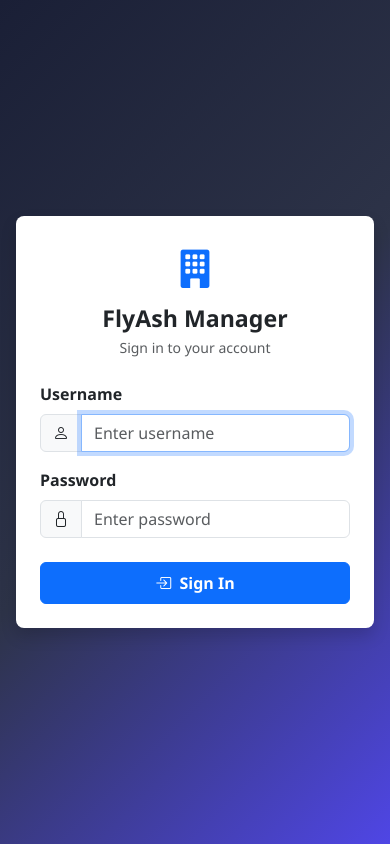
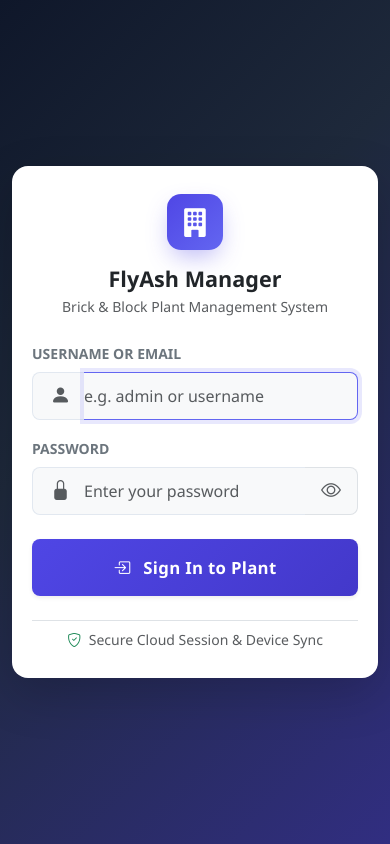
Before and after one commit to 14-Nishanth/flyash-manager, a Flask app: page /auth/login in a window 390 px wide. Run offline with Flask 3, Linux system fonts and the light colour scheme.

Commit message:
Optimize login page responsiveness and dynamic sizing for all mobile and tablet devices

```diff
--- a/static/css/style.css
+++ b/static/css/style.css
@@ -254,26 +254,113 @@ input[type=number] {
 .badge-customer { background-color: #0ea5e9 !important; }
 .badge-both { background-color: #8b5cf6 !important; }
 
-/* ===== Login Page ===== */
-.login-page {
+/* ===== Login Page (Fully Device Responsive) ===== */
+.login-body {
+    background: linear-gradient(135deg, #0f172a 0%, #1e293b 40%, #312e81 100%);
+    min-height: 100vh;
+    margin: 0;
+    padding: 0;
+    display: flex;
+    flex-direction: column;
+}
+
+.login-wrapper {
     min-height: 100vh;
     display: flex;
     align-items: center;
     justify-content: center;
-    padding: 1rem;
-    background: linear-gradient(135deg, #1a1f36 0%, #2d3348 50%, #4f46e5 100%);
+    padding: 1.25rem;
+    width: 100%;
+}
+
+.login-container {
+    width: 100%;
+    max-width: 460px;
+    margin: 0 auto;
 }
 
 .login-card {
-    width: 100%;
-    max-width: 400px;
-    border: none;
-    border-radius: 16px;
-    box-shadow: 0 20px 60px rgba(0, 0, 0, 0.3);
+    background: #ffffff;
+    border-radius: 20px !important;
+    box-shadow: 0 25px 60px -15px rgba(0, 0, 0, 0.4), 0 0 0 1px rgba(255, 255, 255, 0.1);
+    overflow: hidden;
+    transition: transform 0.2s ease, box-shadow 0.2s ease;
 }
 
-.login-card .card-body {
-    padding: 2rem 1.75rem;
+.login-brand-icon {
+    width: 68px;
+    height: 68px;
+    border-radius: 18px;
+    background: linear-gradient(135deg, #4f46e5 0%, #6366f1 100%);
+    color: #ffffff;
+    display: flex;
+    align-items: center;
+    justify-content: center;
+    font-size: 2.2rem;
+    box-shadow: 0 10px 25px -5px rgba(79, 70, 229, 0.4);
+}
+
+.login-submit-btn {
+    background: linear-gradient(135deg, #4f46e5 0%, #4338ca 100%);
+    border: none;
+    font-size: 1.05rem;
+    letter-spacing: 0.3px;
+    transition: all 0.25s ease;
+}
+
+.login-submit-btn:hover, .login-submit-btn:focus {
+    background: linear-gradient(135deg, #4338ca 0%, #3730a3 100%);
+    transform: translateY(-1px);
+    box-shadow: 0 12px 25px -5px rgba(79, 70, 229, 0.5);
+}
+
+.login-card .input-group-text {
+    border-color: #e2e8f0;
+    color: #64748b;
+    padding-left: 1.1rem;
+    padding-right: 0.9rem;
+}
+
+.login-card .form-control {
+    border-color: #e2e8f0;
+    color: #1e293b;
+    font-size: 1rem;
+}
+
+.login-card .form-control:focus {
+    background-color: #ffffff;
+    border-color: #6366f1;
+    box-shadow: 0 0 0 4px rgba(99, 102, 241, 0.15);
+}
+
+/* Mobile & Tablet Specific Layout Adjustments */
+@media (max-width: 576px) {
+    .login-wrapper {
+        padding: 0.75rem;
+    }
+
+    .login-container {
+        max-width: 100%;
+    }
+
+    .login-card {
+        border-radius: 16px !important;
+    }
+
+    .login-card .card-body {
+        padding: 1.75rem 1.25rem !important;
+    }
+
+    .login-brand-icon {
+        width: 56px;
+        height: 56px;
+        font-size: 1.8rem;
+        border-radius: 14px;
+    }
+
+    .login-card h2 {
+        font-size: 1.35rem !important;
+    }
 }
 
 /* ===== Outstanding Amounts ===== */
--- a/templates/login.html
+++ b/templates/login.html
@@ -2,63 +2,111 @@
 <html lang="en">
 <head>
     <meta charset="UTF-8">
-    <meta name="viewport" content="width=device-width, initial-scale=1.0">
+    <meta name="viewport" content="width=device-width, initial-scale=1.0, maximum-scale=5.0, user-scalable=yes">
+    <meta name="theme-color" content="#1e293b">
     <title>Sign In - FlyAsh Manager</title>
     <link href="https://cdn.jsdelivr.net/npm/bootstrap@5.3.3/dist/css/bootstrap.min.css" rel="stylesheet">
     <link href="https://cdn.jsdelivr.net/npm/bootstrap-icons@1.11.3/font/bootstrap-icons.min.css" rel="stylesheet">
     <link href="{{ url_for('static', filename='css/style.css') }}" rel="stylesheet">
 </head>
-<body>
-    <div class="login-page">
-        <div class="card login-card shadow border-0 rounded-3" style="max-width: 400px; width: 100%;">
-            <div class="card-body p-4">
+<body class="login-body">
+    <div class="login-wrapper">
+        <div class="login-container">
+            <div class="card login-card shadow-lg border-0">
+                <div class="card-body p-4 p-sm-5">
+
+                    <!-- Plant Brand Header -->
                     <div class="text-center mb-4">
-                    <i class="bi bi-building-fill text-primary" style="font-size: 2.4rem;"></i>
-                    <h3 class="fw-bold mt-2 mb-1">FlyAsh Manager</h3>
-                    <p class="text-muted small">Sign in to your account</p>
+                        <div class="login-brand-icon mx-auto mb-3">
+                            <i class="bi bi-building-fill"></i>
+                        </div>
+                        <h2 class="fw-bold text-dark mb-1 fs-3">FlyAsh Manager</h2>
+                        <p class="text-muted small mb-0">Brick & Block Plant Management System</p>
                     </div>
 
+                    <!-- Alert Messages -->
                     {% with messages = get_flashed_messages(with_categories=true) %}
                         {% if messages %}
                             {% for category, message in messages %}
-                            <div class="alert alert-{{ 'danger' if category == 'error' else category }} alert-dismissible fade show py-2 px-3 small"
+                                <div class="alert alert-{{ 'danger' if category == 'error' else category }} alert-dismissible fade show py-2 px-3 small rounded-3"
                                      role="alert">
-                                {{ message }}
-                                <button type="button" class="btn-close btn-close-sm" data-bs-dismiss="alert"></button>
+                                    <div class="d-flex align-items-center">
+                                        <i class="bi bi-{{ 'exclamation-circle-fill' if category == 'error' else 'check-circle-fill' }} me-2"></i>
+                                        <div>{{ message }}</div>
+                                    </div>
+                                    <button type="button" class="btn-close" data-bs-dismiss="alert" aria-label="Close"></button>
                                 </div>
                             {% endfor %}
                         {% endif %}
                     {% endwith %}
 
-                <form method="POST" action="{{ url_for('auth.login') }}">
+                    <!-- Login Form -->
+                    <form method="POST" action="{{ url_for('auth.login') }}" novalidate>
                         <input type="hidden" name="csrf_token" value="{{ csrf_token() }}">
 
                         <div class="mb-3">
-                        <label for="username" class="form-label fw-semibold">Username</label>
-                        <div class="input-group">
-                            <span class="input-group-text"><i class="bi bi-person"></i></span>
-                            <input type="text" class="form-control" id="username" name="username"
-                                   placeholder="Enter username" required autofocus>
+                            <label for="username" class="form-label fw-semibold text-secondary small text-uppercase">
+                                Username or Email
+                            </label>
+                            <div class="input-group input-group-lg">
+                                <span class="input-group-text bg-light border-end-0 text-muted">
+                                    <i class="bi bi-person-fill fs-5"></i>
+                                </span>
+                                <input type="text" class="form-control form-control-lg bg-light border-start-0 ps-0"
+                                       id="username" name="username"
+                                       placeholder="e.g. admin or username"
+                                       autocomplete="username" required autofocus>
                             </div>
                         </div>
 
                         <div class="mb-4">
-                        <label for="password" class="form-label fw-semibold">Password</label>
-                        <div class="input-group">
-                            <span class="input-group-text"><i class="bi bi-lock"></i></span>
-                            <input type="password" class="form-control" id="password" name="password"
-                                   placeholder="Enter password" required>
+                            <label for="password" class="form-label fw-semibold text-secondary small text-uppercase">
+                                Password
+                            </label>
+                            <div class="input-group input-group-lg">
+                                <span class="input-group-text bg-light border-end-0 text-muted">
+                                    <i class="bi bi-lock-fill fs-5"></i>
+                                </span>
+                                <input type="password" class="form-control form-control-lg bg-light border-start-0 border-end-0 ps-0"
+                                       id="password" name="password"
+                                       placeholder="Enter your password"
+                                       autocomplete="current-password" required>
+                                <button class="btn btn-light border border-start-0 text-muted" type="button" id="togglePasswordBtn" title="Show/Hide Password">
+                                    <i class="bi bi-eye" id="togglePasswordIcon"></i>
+                                </button>
                             </div>
                         </div>
 
-                    <button type="submit" class="btn btn-primary w-100 py-2 fw-semibold">
-                        <i class="bi bi-box-arrow-in-right me-1"></i> Sign In
+                        <button type="submit" class="btn btn-primary btn-lg w-100 py-3 fw-bold rounded-3 shadow-sm login-submit-btn">
+                            <i class="bi bi-box-arrow-in-right me-2"></i> Sign In to Plant
                         </button>
                     </form>
+
+                    <div class="text-center mt-4 pt-2 border-top">
+                        <small class="text-muted d-block">
+                            <i class="bi bi-shield-check text-success me-1"></i> Secure Cloud Session & Device Sync
+                        </small>
+                    </div>
+
+                </div>
             </div>
         </div>
     </div>
 
     <script src="https://cdn.jsdelivr.net/npm/bootstrap@5.3.3/dist/js/bootstrap.bundle.min.js"></script>
+    <script>
+        // Toggle password visibility for easy typing on mobile devices
+        const toggleBtn = document.getElementById('togglePasswordBtn');
+        const passwordInput = document.getElementById('password');
+        const toggleIcon = document.getElementById('togglePasswordIcon');
+
+        if (toggleBtn && passwordInput && toggleIcon) {
+            toggleBtn.addEventListener('click', function() {
+                const type = passwordInput.getAttribute('type') === 'password' ? 'text' : 'password';
+                passwordInput.setAttribute('type', type);
+                toggleIcon.className = type === 'password' ? 'bi bi-eye' : 'bi bi-eye-slash';
+            });
+        }
+    </script>
 </body>
 </html>
```
Lines whose indentation alone changed are shown as unchanged.
